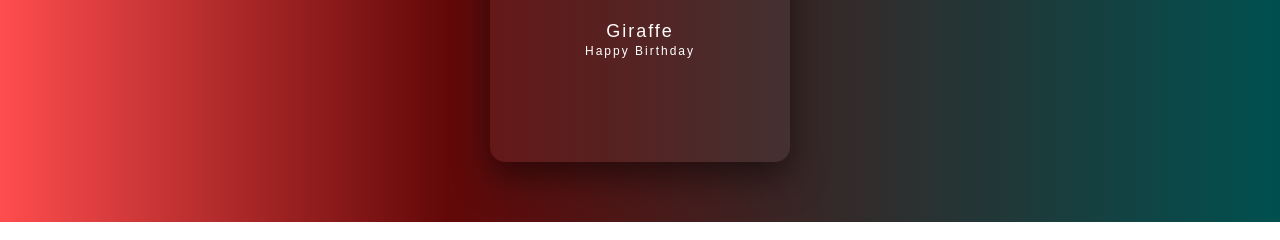
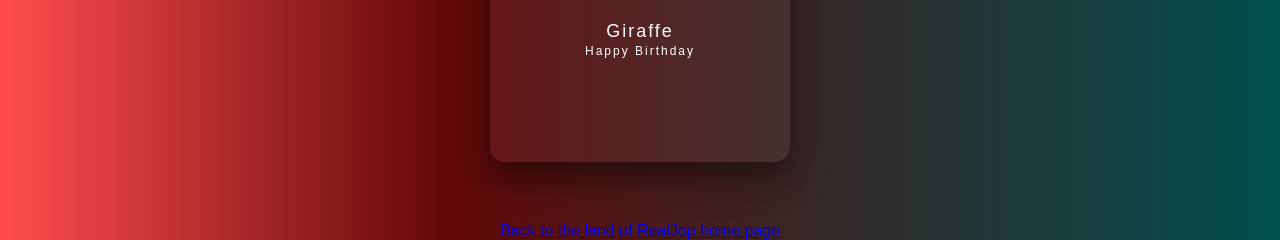
Before and after one commit to RealJop/Website, a website built with Vite: page index.html in a window 1280 px wide. Shown: the part 1185-1425 px from the top of the page. Built offline with nearby package versions, Linux system fonts and the light colour scheme; files whose address does not match are found by name; a web font is replaced by a local one.

Commit message:
Update index.html

```diff
--- a/index.html
+++ b/index.html
@@ -90,7 +90,7 @@
           </div>
         </div>
       </section>
-
+<a href="index.html">Back to the land of RealJop home page</a>
   </body>
 
 </html>
```
